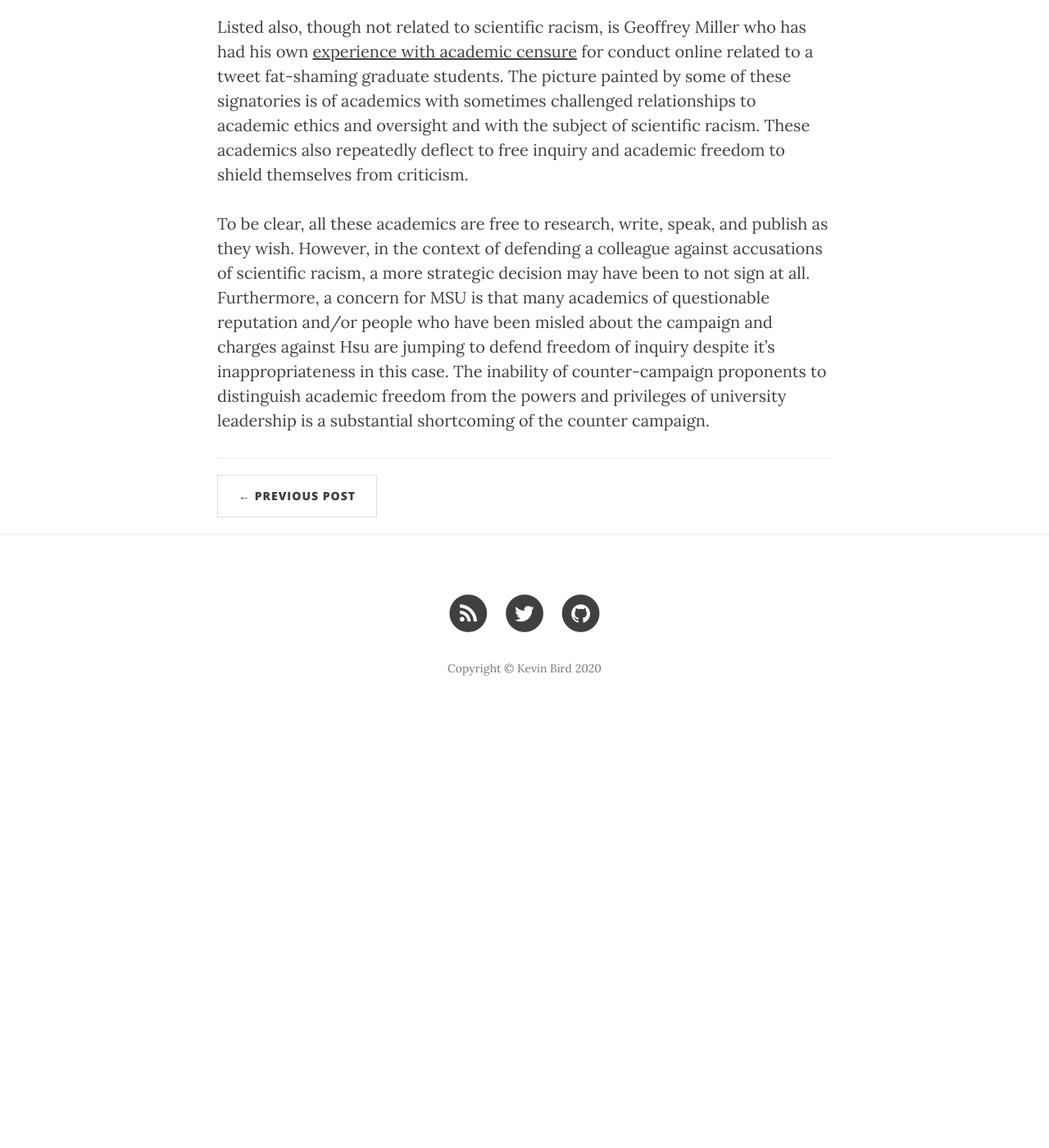
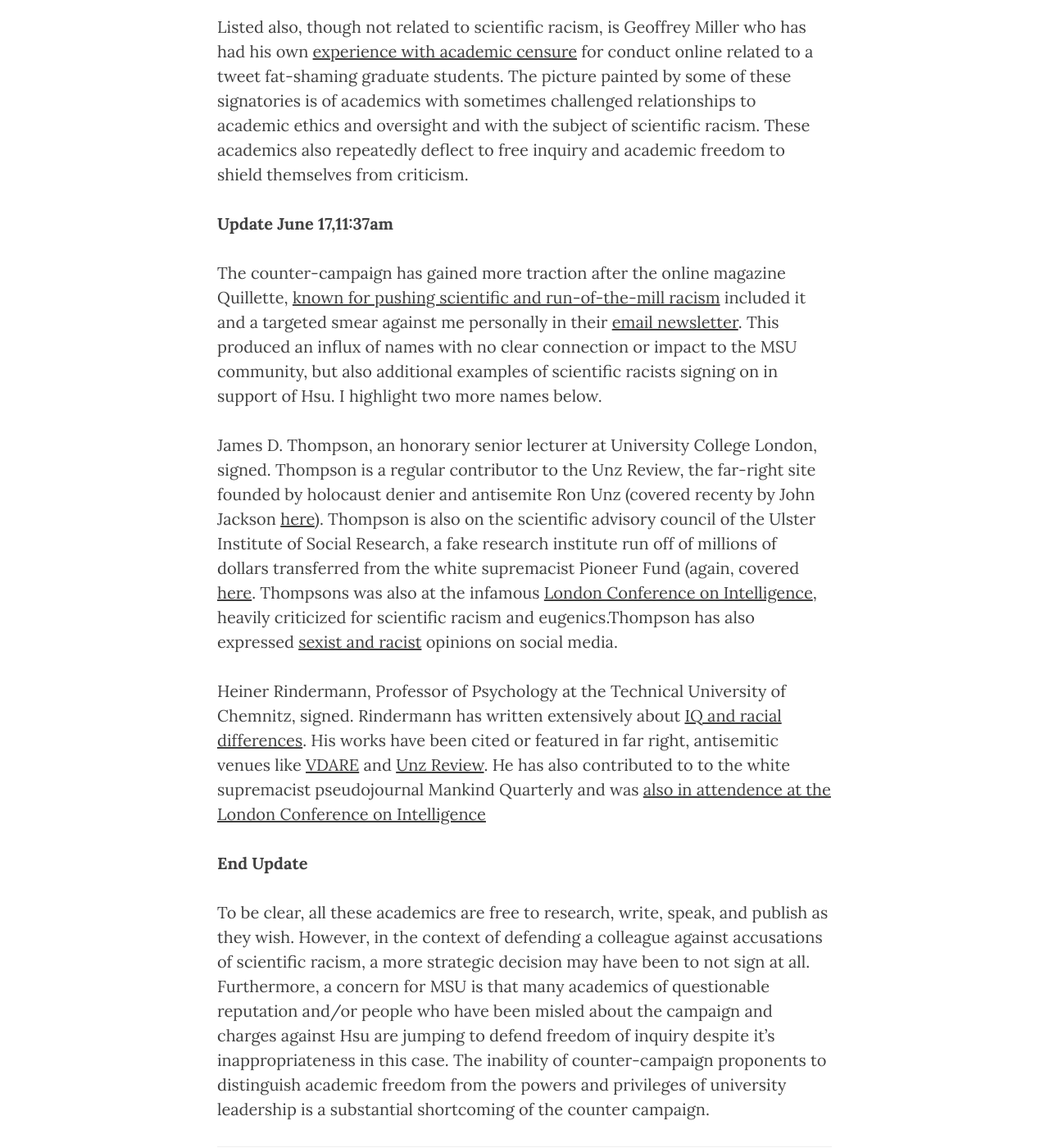
Before and after one commit to KevinABird/KevinABird.github.io, a Jekyll site: the page built from _posts/2020-06-16-With-Friends-Like-These-Comments-On-the-Uproar-Over-Stephen-Hsu.md, in a window 1280 px wide and 1400 px high, scrolled down 4226 px. Shown: the whole window at 82% size. Built offline with Jekyll 4.4.1, drawn with Linux system fonts in a browser that asks for light colours; nearby versions of some CDN libraries; before the commit the page ends 5117 px from its top, so only the background shows below that.

Commit message:
Update 2020-06-16-With-Friends-Like-These-Comments-On-the-Uproar-Over-Stephen-Hsu.md

```diff
--- a/_posts/2020-06-16-With-Friends-Like-These-Comments-On-the-Uproar-Over-Stephen-Hsu.md
+++ b/_posts/2020-06-16-With-Friends-Like-These-Comments-On-the-Uproar-Over-Stephen-Hsu.md
@@ -41,4 +41,14 @@ Nathan Cofnas, a DPhil student at Oxford University also signed. Cofnas has repe
 
 Listed also, though not related to scientific racism, is Geoffrey Miller who has had his own [experience with academic censure](https://www.insidehighered.com/news/2013/08/07/fat-shaming-professor-faces-censure-university) for conduct online related to a tweet fat-shaming graduate students. The picture painted by some of these signatories is of academics with sometimes challenged relationships to academic ethics and oversight and with the subject of scientific racism. These academics also repeatedly deflect to free inquiry and academic freedom to shield themselves from criticism.
 
+**Update June 17,11:37am**
+
+The counter-campaign has gained more traction after the online magazine Quillette, [known for pushing scientific and run-of-the-mill racism](https://www.thenation.com/article/archive/quillette-fascist-creep/) included it and a targeted smear against me personally in their [email newsletter](https://twitter.com/clairlemon/status/1273213545988014088?s=20). This produced an influx of names with no clear connection or impact to the MSU community, but also additional examples of scientific racists signing on in support of Hsu. I highlight two more names below.
+
+James D. Thompson, an honorary senior lecturer at University College London, signed. Thompson is a regular contributor to the Unz Review, the far-right site founded by holocaust denier and antisemite Ron Unz (covered recenty by John Jackson [here](https://altrightorigins.com/2020/06/11/tin-foil-hats-holocaust-denial/)). Thompson is also on the scientific advisory council of the Ulster Institute of Social Research, a fake research institute run off of millions of dollars transferred from the white supremacist Pioneer Fund (again, covered [here](https://kevinabird.github.io/2019/12/18/The-Genetic-Hypothesis-and-Scientific-Racism.html). Thompsons was also at the infamous [London Conference on Intelligence](https://www.theguardian.com/education/2018/jan/10/ucl-to-investigate-secret-eugenics-conference-held-on-campus), heavily criticized for scientific racism and eugenics.Thompson has also expressed [sexist and racist](https://cheesegratermagazine.org/2018/01/10/read-shocking-sexist-racist-tweets-ucl-professor-host-eugenics-conference/) opinions on social media.
+
+Heiner Rindermann, Professor of Psychology at the Technical University of Chemnitz, signed. Rindermann has written extensively about [IQ and racial differences](https://www.goodreads.com/book/show/38622277-cognitive-capitalism). His works have been cited or featured in far right, antisemitic venues like [VDARE](https://vdare.com/posts/german-labor-experts-syrian-refugees-worthless-unemployables) and [Unz Review](http://archive.is/DN8m4). He has also contributed to to the white supremacist pseudojournal Mankind Quarterly and was [also in attendence at the London Conference on Intelligence](https://www.newstatesman.com/politics/education/2018/02/it-might-be-pseudo-science-students-take-threat-eugenics-seriously)
+
+**End Update**
+
 To be clear, all these academics are free to research, write, speak, and publish as they wish. However, in the context of defending a colleague against accusations of scientific racism, a more strategic decision may have been to not sign at all. Furthermore, a concern for MSU is that many academics of questionable reputation and/or people who have been misled about the campaign and charges against Hsu are jumping to defend freedom of inquiry despite it’s inappropriateness in this case. The inability of counter-campaign proponents to distinguish academic freedom from the powers and privileges of university leadership is a substantial shortcoming of the counter campaign.
```
